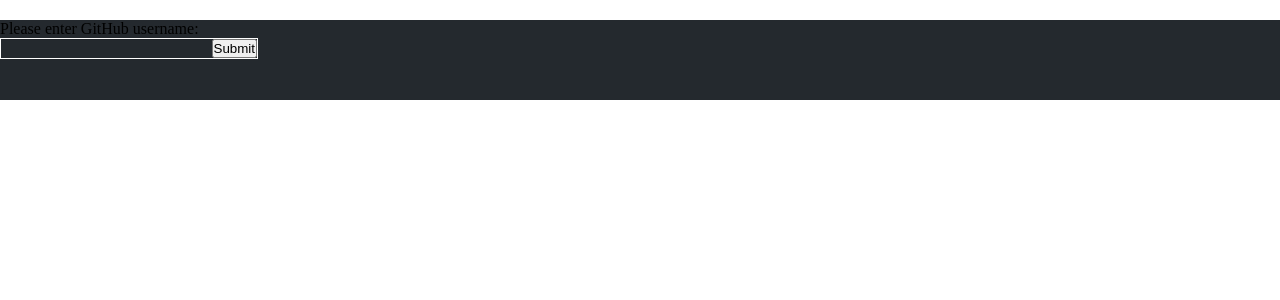
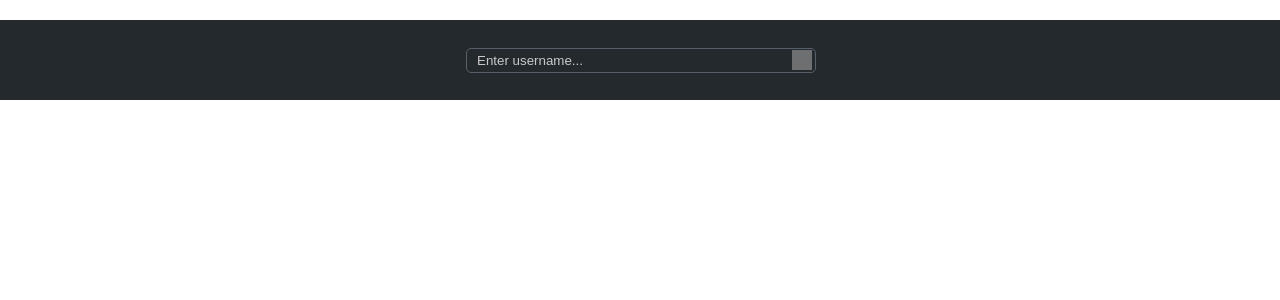
Before and after one commit to adamminchella/repo_tracker, a React app: page / in a window 1280 px wide. Shown: the top 300 px of the page. Built offline with nearby package versions, Linux system fonts and the light colour scheme; grey boxes are pictures that could not be loaded; some icons are missing.

Commit message:
Finish styling search bar

```diff
--- a/src/components/SearchBar/index.js
+++ b/src/components/SearchBar/index.js
@@ -21,17 +21,23 @@ const SearchBar = ({ getResult }) => {
   return (
     <header>
       <form onSubmit={handleSubmit} aria-label="search">
-        <label htmlFor="username">Please enter GitHub username:</label>
-        <br />
+        <label htmlFor="username"></label>
+
         <div className="search-container">
           <input
+            placeholder="Enter username..."
             type="text"
             name="username"
             value={username}
             id="username"
             onChange={updateInput}
           />
-          <button type="submit">Submit</button>
+          <button className="search-button" type="submit">
+            <img
+              className="search-icon"
+              src="../assets/images/search_icon.svg"
+            />
+          </button>
         </div>
       </form>
     </header>
--- a/src/components/SearchBar/styles.css
+++ b/src/components/SearchBar/styles.css
@@ -2,22 +2,53 @@ header {
   width: 100%;
   height: 80px;
   background-color: rgb(36, 41, 46);
+  display: flex;
+  justify-content: center;
+  align-items: center;
 }
 
 .search-container {
-  width: 20%;
+  width: 100%;
   background-color: transparent;
-  border: 1px solid white;
+  border: 1px solid rgb(87, 96, 106);
   display: flex;
   justify-content: space-between;
+  align-items: center;
+  border-radius: 5px;
 }
 
 #username {
+  width: 300px;
+  color: rgb(200, 201, 203);
   flex-grow: 1;
   border: none;
   background-color: transparent;
+  padding: 4px 10px;
+}
+
+#username::placeholder {
+  color: rgb(200, 201, 203);
 }
 
 #username:focus {
   outline: none;
 }
+
+.search-button {
+  margin: 0 3px;
+  display: flex;
+  align-items: center;
+  background-color: transparent;
+  border: none;
+  cursor: pointer;
+}
+
+.search-icon {
+  filter: opacity(60%);
+  width: 20px;
+  height: 20px;
+}
+
+.search-icon:hover {
+  filter: opacity(100%);
+}
```
Also changed, not shown: src/assets/images/search_icon.svg (added).
